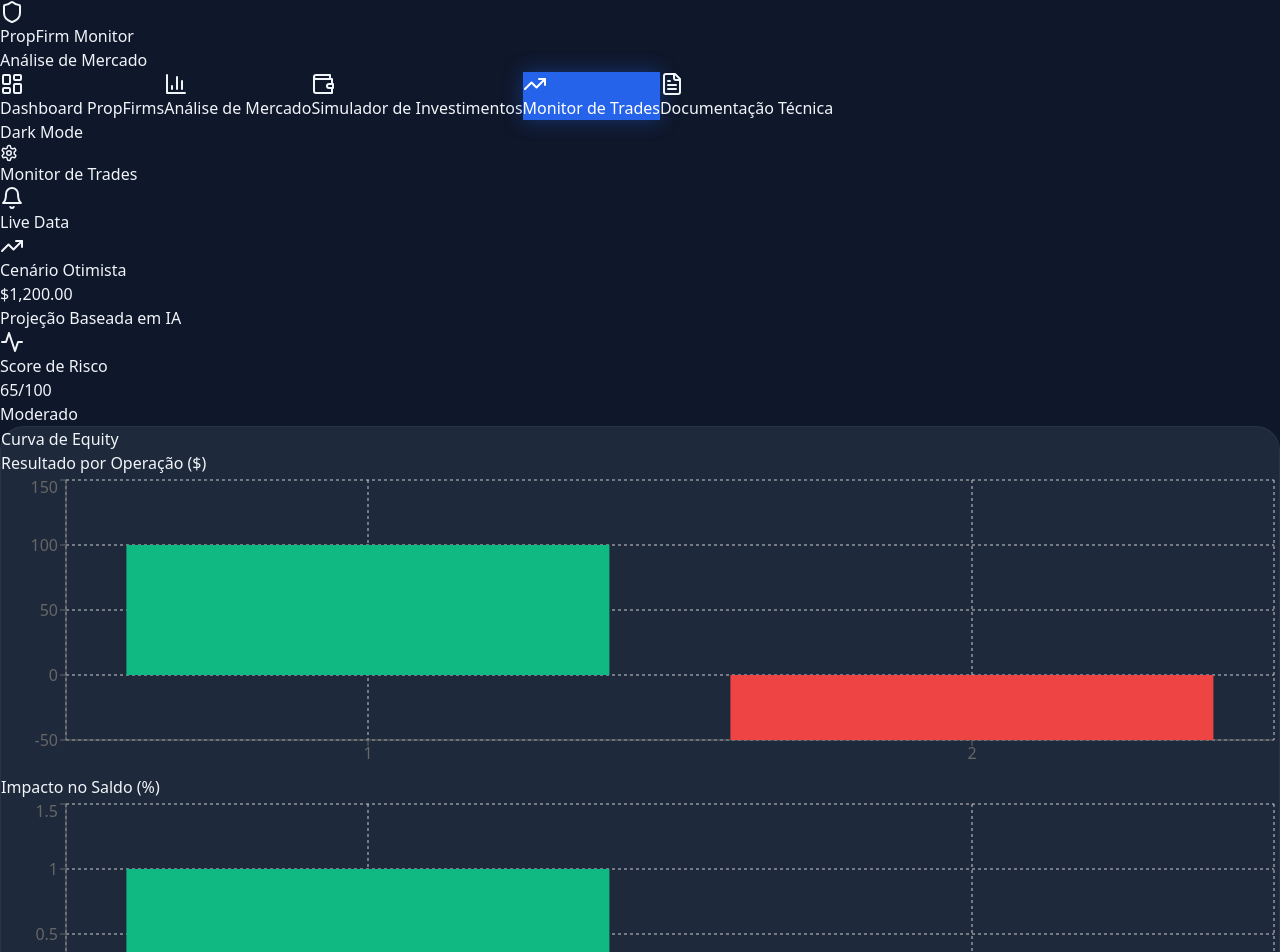
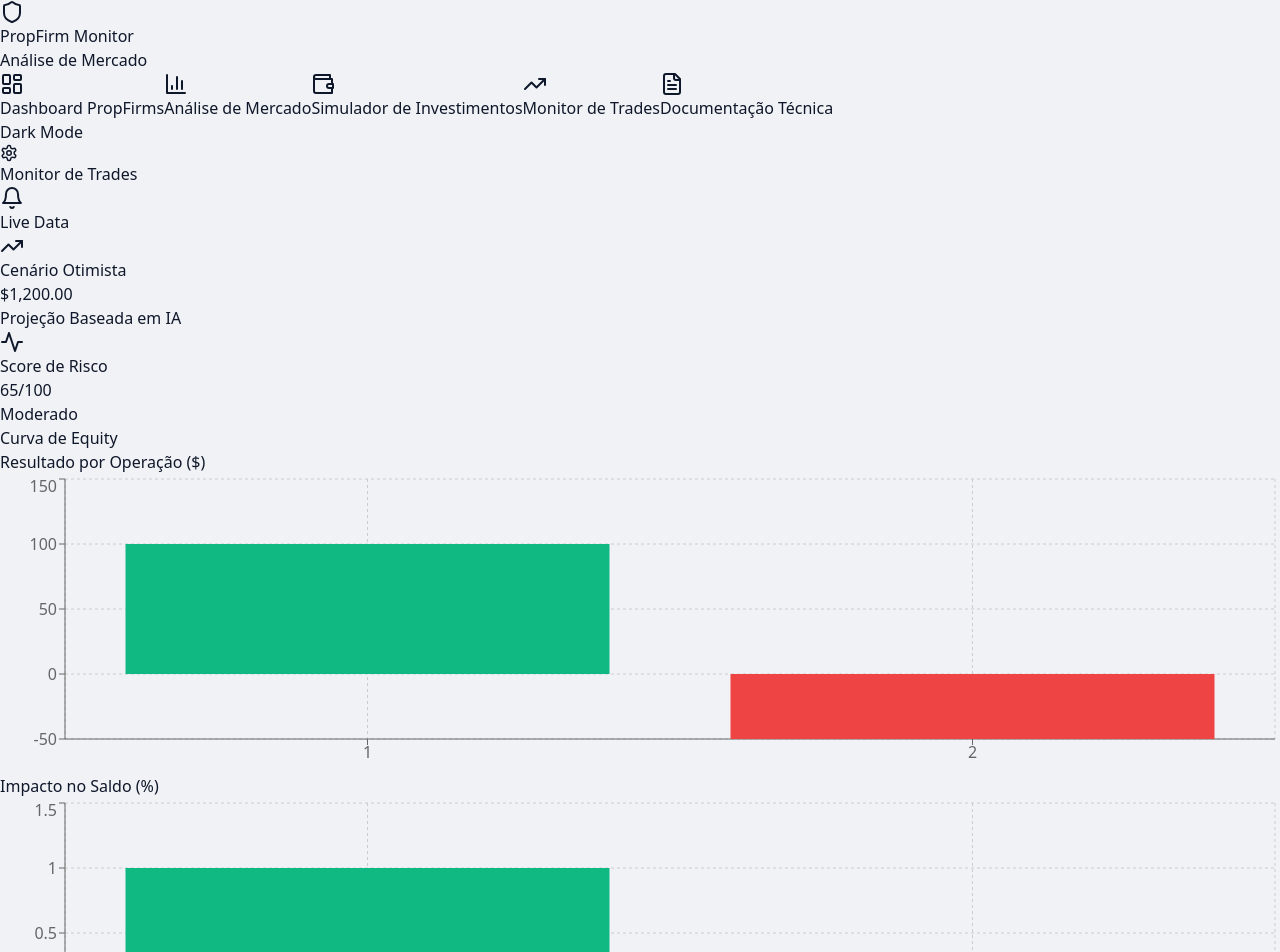
Before and after one commit to fernandohpc18-commits/ACASA-TOOLS, a React (Vite) app: page / in a window 1280 px wide. Shown: the top 952 px of the page. Built offline with nearby package versions, Linux system fonts and the light colour scheme.

Commit message:
Update index.css

```diff
--- a/src/index.css
+++ b/src/index.css
@@ -4,15 +4,14 @@
 
 @layer base {
   body {
-    @apply bg-[#0F172A] text-slate-100 antialiased font-sans;
+    @apply bg-[#F0F2F5] text-slate-900 dark:bg-[#020617] dark:text-slate-100 antialiased font-sans transition-colors duration-300;
   }
 }
 
-/* Estilização dos Cards para parecerem flutuantes como na imagem */
-.glass-card {
-  @apply bg-[#1E293B] border border-slate-700/50 rounded-[24px] shadow-xl backdrop-blur-sm;
+/* Scrollbar personalizada para o estilo moderno das imagens */
+.custom-scrollbar::-webkit-scrollbar {
+  width: 6px;
 }
-
-.sidebar-item-active {
-  @apply bg-blue-600 text-white shadow-[0_0_20px_rgba(37,99,235,0.4)];
+.custom-scrollbar::-webkit-scrollbar-thumb {
+  @apply bg-slate-300 dark:bg-slate-700 rounded-full;
 }
```
